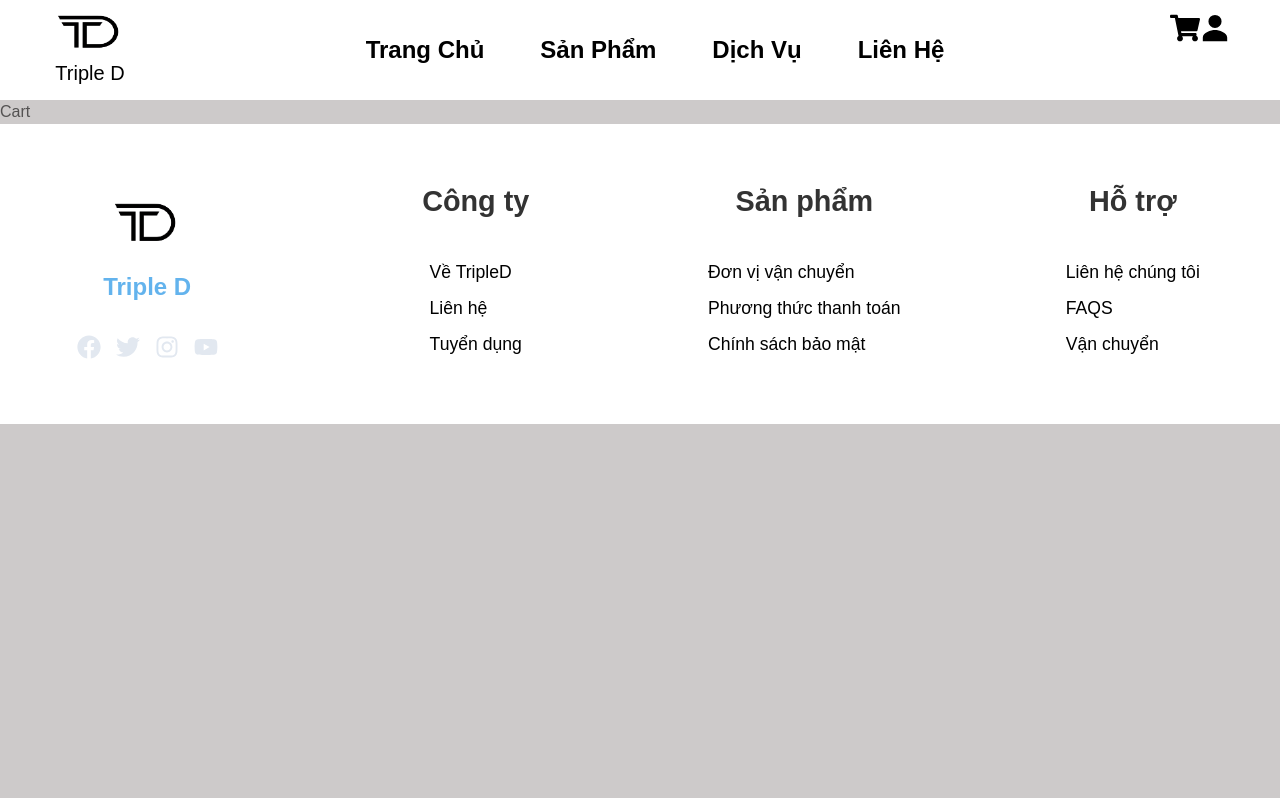
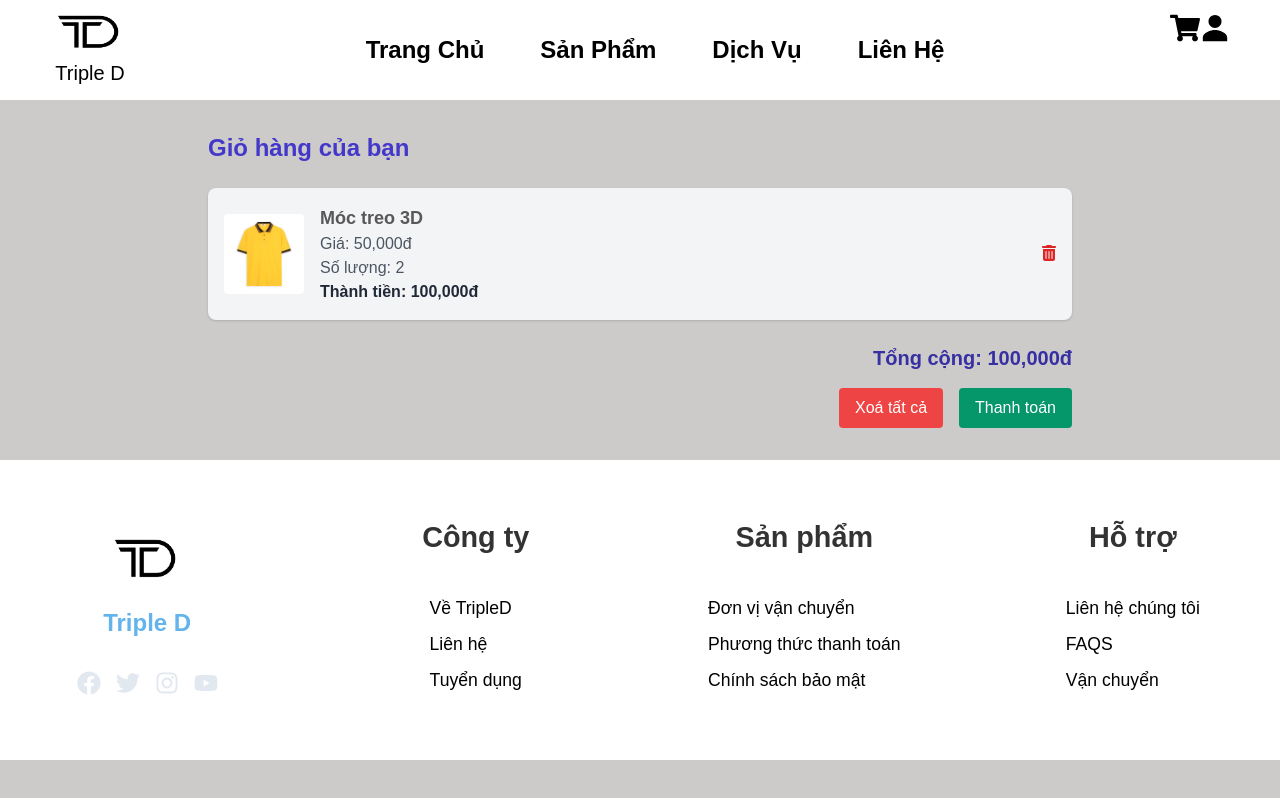
Before and after one commit to minhhuy211/TMDT_FE, a React (Vite) app: page /cart in a window 1280 px wide. Built offline with nearby package versions, Linux system fonts and the light colour scheme.

Commit message:
Add cart functionality with icon in Product listing

```diff
--- a/package.json
+++ b/package.json
@@ -20,7 +20,8 @@
     "react-fontawesome": "^1.7.1",
     "react-icons": "^5.5.0",
     "react-router": "^6.4.3",
-    "react-router-dom": "^6.30.0"
+    "react-router-dom": "^6.30.0",
+    "react-toastify": "^11.0.5"
   },
   "devDependencies": {
     "@babel/plugin-transform-react-jsx": "^7.27.1",
--- a/src/layout/Header/HeaderLogo.tsx
+++ b/src/layout/Header/HeaderLogo.tsx
@@ -1,13 +1,14 @@
+import { Link } from "react-router-dom";
 import logo from "../../assets/logo/logo.png";
 
 const HeaderLogo = () => {
     return (
-    <>
         <div className="header_logo">
+            <Link to="/homePage">
                 <img src={logo} alt="Logo" className="logo" />
+            </Link>
             <h2 className="nav_logo">Triple D</h2>
         </div>
-    </>
     );
 };
 
--- a/src/pages/Cart/Cart.tsx
+++ b/src/pages/Cart/Cart.tsx
@@ -1,5 +1,97 @@
-import React from "react";
+import React, { useState } from "react";
+import { FontAwesomeIcon } from '@fortawesome/react-fontawesome';
+import { faTrashAlt } from '@fortawesome/free-solid-svg-icons';
+
+interface CartItem {
+  id: number;
+  name: string;
+  image: string;
+  price: number; // chuyển về kiểu number cho dễ tính toán
+  quantity: number;
+}
 
 export const Cart = () => {
-  return <div>Cart</div>;
+  // Giả sử đây là giỏ hàng mẫu (sẽ thay bằng context hoặc redux sau)
+  const [cartItems, setCartItems] = useState<CartItem[]>([
+    {
+      id: 1,
+      name: "Móc treo 3D",
+      image: "/imgs/BST171-400x400.png",
+      price: 50000,
+      quantity: 2,
+    },
+    // Thêm sản phẩm mẫu nếu muốn
+  ]);
+
+  // Tính tổng tiền
+  const getTotal = () => {
+    return cartItems.reduce((sum, item) => sum + item.price * item.quantity, 0);
+  };
+
+  // Xoá 1 sản phẩm
+  const removeItem = (id: number) => {
+    setCartItems(cartItems.filter((item) => item.id !== id));
+  };
+
+  // Xoá toàn bộ giỏ hàng
+  const clearCart = () => {
+    setCartItems([]);
+  };
+
+  return (
+      <div className="max-w-4xl mx-auto px-4 py-8">
+        <h1 className="text-2xl font-bold mb-6 text-indigo-700">Giỏ hàng của bạn</h1>
+
+        {cartItems.length === 0 ? (
+            <p className="text-gray-500">Giỏ hàng đang trống.</p>
+        ) : (
+            <>
+              <div className="space-y-4">
+                {cartItems.map((item) => (
+                    <div key={item.id} className="flex items-center justify-between bg-gray-100 p-4 rounded-lg shadow">
+                      <div className="flex items-center gap-4">
+                        <img src={item.image} alt={item.name} className="w-20 h-20 object-cover rounded" />
+                        <div>
+                          <h2 className="text-lg font-semibold">{item.name}</h2>
+                          <p className="text-gray-600">Giá: {item.price.toLocaleString()}đ</p>
+                          <p className="text-gray-600">Số lượng: {item.quantity}</p>
+                          <p className="text-gray-800 font-semibold">
+                            Thành tiền: {(item.price * item.quantity).toLocaleString()}đ
+                          </p>
+                        </div>
+                      </div>
+                      <button
+                          onClick={() => removeItem(item.id)}
+                          className="text-red-600 hover:text-red-800"
+                          title="Xoá khỏi giỏ hàng"
+                      >
+                        <FontAwesomeIcon icon={faTrashAlt} />
+                      </button>
+                    </div>
+                ))}
+              </div>
+
+              <div className="mt-6 text-right">
+                <h3 className="text-xl font-bold text-indigo-800">Tổng cộng: {getTotal().toLocaleString()}đ</h3>
+                <div className="flex justify-end gap-4 mt-4">
+                  <button
+                      onClick={clearCart}
+                      className="bg-red-500 text-white px-4 py-2 rounded hover:bg-red-600"
+                  >
+                    Xoá tất cả
+                  </button>
+                  <button
+                      className="bg-green-600 text-white px-4 py-2 rounded hover:bg-green-700"
+                      onClick={() => alert("Chuyển sang trang thanh toán")}
+                  >
+                    Thanh toán
+                  </button>
+                </div>
+              </div>
+            </>
+        )}
+      </div>
+  );
 };
+
+export default Cart;
--- a/src/pages/Products/Product-detail.tsx
+++ b/src/pages/Products/Product-detail.tsx
@@ -1,7 +1,7 @@
 import React, { useState } from "react";
 import { useParams, useNavigate } from "react-router-dom";
 import { FontAwesomeIcon } from '@fortawesome/react-fontawesome';
-import { faShoppingCart } from '@fortawesome/free-solid-svg-icons';
+import { faShoppingCart, faCheckCircle, faTimes } from '@fortawesome/free-solid-svg-icons';
 
 // Dữ liệu mẫu sản phẩm
 const products = [
@@ -10,7 +10,7 @@ const products = [
         name: "Móc treo 3D",
         category: "Gia dụng",
         image: "/imgs/BST171-400x400.png",
-        price: "50.000đ",
+        price: 50000, // kiểu số
         description: "Móc treo tiện dụng in bằng công nghệ 3D, chịu lực tốt.",
         images: [
             "/imgs/BST171-400x400.png",
@@ -33,88 +33,111 @@ const products = [
                 author: "Trần Thị B"
             }
         ]
-    },
-    // Các sản phẩm khác ...
+    }
 ];
 
 const ProductDetail = () => {
-    const { productId } = useParams<{ productId: string }>(); // Lấy productId từ URL
-    const product = products.find((p) => p.id.toString() === productId);
-    const navigate = useNavigate();  // Khởi tạo useNavigate
+    const { productId } = useParams<{ productId: string }>();
+    const navigate = useNavigate();
+    const product = products.find(p => p.id.toString() === productId);
 
-    const [selectedColor, setSelectedColor] = useState<string>(product?.colors[0] || "");
-    const [selectedPrintLocation, setSelectedPrintLocation] = useState<string>(product?.printLocations[0] || "");
-    const [quantity, setQuantity] = useState<number>(1);
+    const [selectedColor, setSelectedColor] = useState(product?.colors[0] || "");
+    const [selectedPrintLocation, setSelectedPrintLocation] = useState(product?.printLocations[0] || "");
+    const [quantity, setQuantity] = useState(1);
+    const [isModalOpen, setIsModalOpen] = useState(false);
 
-    if (!product) {
-        return <div>Không tìm thấy sản phẩm.</div>;
-    }
+    if (!product) return <div className="text-center mt-12 text-xl">Không tìm thấy sản phẩm.</div>;
 
-    // Xử lý khi người dùng chọn số lượng
     const handleQuantityChange = (newQuantity: number) => {
-        if (newQuantity >= 1) {
-            setQuantity(newQuantity);
-        }
+        if (newQuantity >= 1) setQuantity(newQuantity);
     };
 
-    // Xử lý khi người dùng chọn màu
-    const handleColorChange = (color: string) => {
-        setSelectedColor(color);
+    const handleAddToCart = () => {
+        const cartItem = {
+            id: product.id,
+            name: product.name,
+            image: product.image,
+            quantity,
+            color: selectedColor,
+            printLocation: selectedPrintLocation,
+            price: product.price
         };
 
-    // Xử lý khi người dùng chọn nơi in
-    const handlePrintLocationChange = (location: string) => {
-        setSelectedPrintLocation(location);
+        const cart = JSON.parse(localStorage.getItem("cart") || "[]");
+        cart.push(cartItem);
+        localStorage.setItem("cart", JSON.stringify(cart));
+
+        setIsModalOpen(true);
     };
 
-    // Hàm hiển thị sao
-    const renderStars = (rating: number) => {
-        let stars = "";
-        for (let i = 0; i < 5; i++) {
-            stars += i < rating ? "★" : "☆";
-        }
-        return stars;
+    const handleBuyNow = () => {
+        navigate("/checkout");
     };
 
-    // Xử lý khi người dùng nhấn Mua ngay
-    const handleBuyNow = () => {
-        navigate('/checkout'); // Chuyển hướng đến trang thanh toán (checkout)
+    const renderStars = (rating: number) => {
+        return "★★★★★☆☆☆☆☆".slice(5 - rating, 10 - rating);
     };
 
     return (
-        <div className="w-full max-w-[1400px] mx-auto px-8 sm:px-16 py-12">
-            <div className="max-w-screen-xl mx-auto px-6 sm:px-10">
-                {/* Phần chi tiết sản phẩm */}
+        <div className="w-full max-w-[1400px] mx-auto px-8 sm:px-16 py-12 relative">
+            {/* ✅ Modal */}
+            {isModalOpen && (
+                <div className="fixed inset-0 bg-black bg-opacity-50 flex items-center justify-center z-50">
+                    <div className="bg-white p-6 rounded-lg shadow-lg max-w-sm w-full text-center relative">
+                        <FontAwesomeIcon icon={faCheckCircle} className="text-green-500 text-4xl mb-4" />
+                        <h2 className="text-lg font-bold mb-2">Đã thêm vào giỏ hàng!</h2>
+                        <p className="text-gray-600 mb-4">{product.name} x {quantity}</p>
+                        <div className="flex justify-center gap-4">
+                            <button
+                                onClick={() => setIsModalOpen(false)}
+                                className="bg-gray-300 px-4 py-2 rounded hover:bg-gray-400"
+                            >
+                                Tiếp tục mua
+                            </button>
+                            <button
+                                onClick={() => {
+                                    setIsModalOpen(false);
+                                    navigate("/cart");
+                                }}
+                                className="bg-green-600 text-white px-4 py-2 rounded hover:bg-green-700"
+                            >
+                                Xem giỏ hàng
+                            </button>
+                        </div>
+                        <button
+                            onClick={() => setIsModalOpen(false)}
+                            className="absolute top-2 right-2 text-gray-500 hover:text-gray-700"
+                        >
+                            <FontAwesomeIcon icon={faTimes} />
+                        </button>
+                    </div>
+                </div>
+            )}
+
+            {/* Nội dung sản phẩm */}
             <div className="flex flex-col lg:flex-row gap-12">
-                    {/* Hình ảnh sản phẩm */}
                 <div className="flex flex-col lg:w-2/5 gap-4">
                     <img src={product.image} alt={product.name} className="w-full h-96 object-cover rounded-lg shadow-md" />
                     <div className="flex gap-4 overflow-x-auto pb-4">
-                            {product.images.map((image, index) => (
-                                <img
-                                    key={index}
-                                    src={image}
-                                    alt={`small-${index}`}
-                                    className="w-24 h-24 object-cover rounded-lg cursor-pointer"
-                                />
+                        {product.images.map((img, i) => (
+                            <img key={i} src={img} alt={`thumb-${i}`} className="w-24 h-24 object-cover rounded-lg cursor-pointer" />
                         ))}
                     </div>
                 </div>
 
-                    {/* Thông tin sản phẩm */}
                 <div className="flex-1">
                     <h1 className="text-3xl font-bold text-indigo-700">{product.name}</h1>
-                        <p className="text-lg text-indigo-600 font-bold mt-2">{product.price}</p>
+                    <p className="text-lg text-indigo-600 font-bold mt-2">{product.price.toLocaleString()}đ</p>
                     <p className="text-gray-700 mt-2">{product.description}</p>
 
-                        {/* Chọn màu (Color Selection) */}
+                    {/* Màu sắc */}
                     <div className="mt-4">
                         <h3 className="font-semibold text-lg text-gray-700">Chọn màu:</h3>
                         <div className="flex gap-3 mt-2">
-                                {product.colors.map((color) => (
+                            {product.colors.map(color => (
                                 <button
                                     key={color}
-                                        onClick={() => handleColorChange(color)}
+                                    onClick={() => setSelectedColor(color)}
                                     className={`px-4 py-1 rounded-md text-white transition duration-300 transform ${selectedColor === color ? 'bg-indigo-600 scale-105' : 'bg-gray-400 hover:bg-indigo-500'}`}
                                 >
                                     {color}
@@ -123,14 +146,14 @@ const ProductDetail = () => {
                         </div>
                     </div>
 
-                        {/* Chọn nơi in (Print Location Selection) */}
+                    {/* Nơi in */}
                     <div className="mt-4">
                         <h3 className="font-semibold text-lg text-gray-700">Chọn nơi in:</h3>
                         <div className="flex gap-3 mt-2">
-                                {product.printLocations.map((location) => (
+                            {product.printLocations.map(location => (
                                 <button
                                     key={location}
-                                        onClick={() => handlePrintLocationChange(location)}
+                                    onClick={() => setSelectedPrintLocation(location)}
                                     className={`px-4 py-1 rounded-md text-white transition duration-300 transform ${selectedPrintLocation === location ? 'bg-indigo-600 scale-105' : 'bg-gray-400 hover:bg-indigo-500'}`}
                                 >
                                     {location}
@@ -139,19 +162,20 @@ const ProductDetail = () => {
                         </div>
                     </div>
 
-                        {/* Chọn số lượng */}
+                    {/* Số lượng */}
                     <div className="mt-4 flex items-center gap-4">
                         <h3 className="font-semibold text-lg text-gray-700">Số lượng:</h3>
                         <div className="flex items-center gap-2">
                             <button
                                 onClick={() => handleQuantityChange(quantity - 1)}
+                                disabled={quantity <= 1}
                                 className="bg-gray-300 p-2 rounded-full text-xl"
-                                    disabled={quantity <= 1}
                             >-</button>
                             <input
-                                    type="text"
+                                type="number"
                                 value={quantity}
-                                    readOnly
+                                onChange={(e) => handleQuantityChange(Number(e.target.value))}
+                                min="1"
                                 className="border border-gray-300 rounded-md px-3 py-2 w-20 text-center"
                             />
                             <button
@@ -161,9 +185,12 @@ const ProductDetail = () => {
                         </div>
                     </div>
 
-                        {/* Thêm vào giỏ hàng và Mua ngay */}
+                    {/* Nút hành động */}
                     <div className="mt-6 flex gap-4">
-                            <button className="bg-indigo-600 text-white px-4 py-2 rounded-lg shadow-md w-full max-w-xs flex items-center justify-center gap-2">
+                        <button
+                            onClick={handleAddToCart}
+                            className="bg-indigo-600 text-white px-4 py-2 rounded-lg shadow-md w-full max-w-xs flex items-center justify-center gap-2"
+                        >
                             <FontAwesomeIcon icon={faShoppingCart} className="w-5 h-5" />
                             Thêm vào giỏ hàng
                         </button>
@@ -173,8 +200,6 @@ const ProductDetail = () => {
                         >
                             Mua ngay
                         </button>
-
-
                     </div>
                 </div>
             </div>
@@ -194,7 +219,6 @@ const ProductDetail = () => {
                 </div>
             </div>
         </div>
-        </div>
     );
 };
 
--- a/src/route/AppRoute.tsx
+++ b/src/route/AppRoute.tsx
@@ -12,6 +12,7 @@ import { Login } from "../pages/Login/Login";
 import ProductDetail from "../pages/Products/Product-detail";  // Trang chi tiết sản phẩm
 import CheckoutPage from '../pages/Products/CheckoutPage';
 
+
 const route = createBrowserRouter([
   {
     path: "/",
@@ -24,6 +25,7 @@ const route = createBrowserRouter([
       { path: "/cart", element: <Cart /> },
       { path: "/login", element: <Login /> },
       { path: "/checkout", element: <CheckoutPage /> },
+      { path: "/homepage", element: <HomePage /> },
 
       // Thêm route cho trang chi tiết sản phẩm
       { path: "/product-detail/:productId", element: <ProductDetail /> },  // Chú ý là sử dụng :productId để lấy tham số từ URL
```
Also changed, not shown: src/App.css (+10 -0 lines), tailwind.config.cjs (+16 -0 lines), 1 other file (tests, documents, lock files or other folders). Lines whose indentation alone changed are shown as unchanged.
